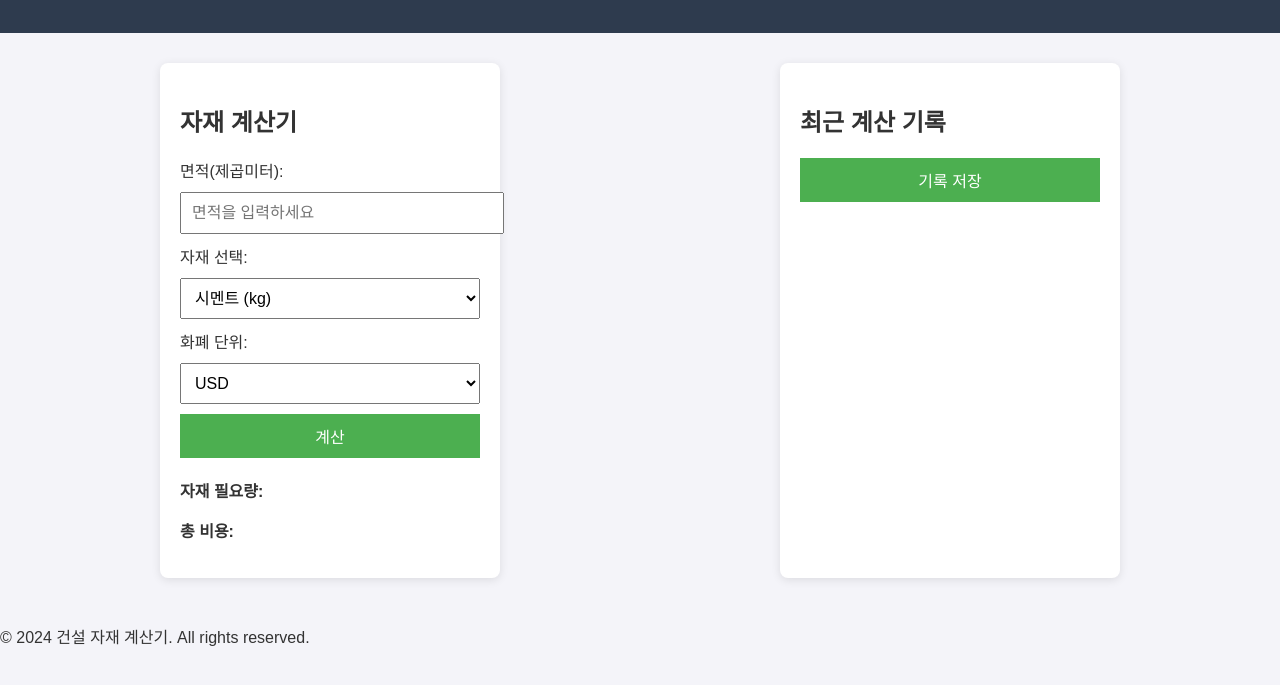
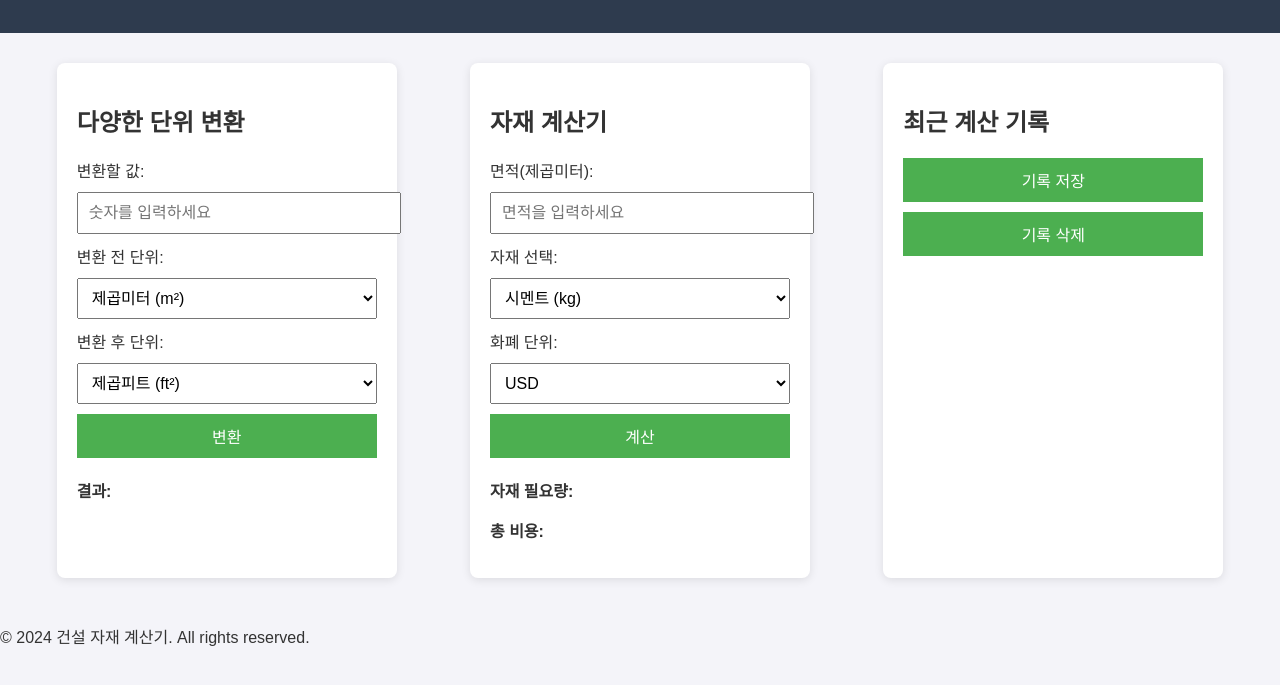
Before and after one commit to hwaseon-yeo/constructionmetricspro, a plain HTML site: page index.html in a window 1280 px wide. Shown: the part 109-794 px from the top of the page. Drawn offline with Linux system fonts and the light colour scheme.

Commit message:
Updated code to include new features-1217_5

```diff
--- a/index.html
+++ b/index.html
@@ -13,6 +13,36 @@
     </header>
 
     <main>
+        <!-- 단위 변환 박스 추가 -->
+        <div class="unit-conversion-container">
+            <h2>다양한 단위 변환</h2>
+            <label for="unit-value">변환할 값:</label>
+            <input type="number" id="unit-value" placeholder="숫자를 입력하세요">
+
+            <label for="unit-from">변환 전 단위:</label>
+            <select id="unit-from">
+                <option value="m2">제곱미터 (m²)</option>
+                <option value="ft2">제곱피트 (ft²)</option>
+                <option value="kg">킬로그램 (kg)</option>
+                <option value="liter">리터 (L)</option>
+                <option value="meter">미터 (m)</option>
+            </select>
+
+            <label for="unit-to">변환 후 단위:</label>
+            <select id="unit-to">
+                <option value="ft2">제곱피트 (ft²)</option>
+                <option value="m2">제곱미터 (m²)</option>
+                <option value="kg">킬로그램 (kg)</option>
+                <option value="liter">리터 (L)</option>
+                <option value="meter">미터 (m)</option>
+            </select>
+
+            <button onclick="convertUnit()">변환</button>
+            <div id="unit-result">
+                <p>결과: <span id="unit-output"></span></p>
+            </div>
+        </div>
+
         <div class="calculator-container">
             <h2>자재 계산기</h2>
 
@@ -45,6 +75,7 @@
             <h2>최근 계산 기록</h2>
             <ul id="recent-conversions"></ul>
             <button onclick="saveRecentConversions()">기록 저장</button>
+            <button onclick="clearRecentConversions()">기록 삭제</button>
         </div>
     </main>
 
--- a/scripts.js
+++ b/scripts.js
@@ -1,4 +1,36 @@
-// 실시간 환율 변환 및 자재량 계산기
+// 다양한 단위 변환
+function convertUnit() {
+    const value = parseFloat(document.getElementById("unit-value").value);
+    const fromUnit = document.getElementById("unit-from").value;
+    const toUnit = document.getElementById("unit-to").value;
+    let result;
+
+    if (isNaN(value)) {
+        alert("숫자를 입력해주세요.");
+        return;
+    }
+
+    // 면적, 무게, 부피, 길이 변환
+    if (fromUnit === "m2" && toUnit === "ft2") {
+        result = value * 10.764;
+    } else if (fromUnit === "ft2" && toUnit === "m2") {
+        result = value / 10.764;
+    } else if (fromUnit === "kg" && toUnit === "ton") {
+        result = value / 1000;
+    } else if (fromUnit === "ton" && toUnit === "kg") {
+        result = value * 1000;
+    } else if (fromUnit === "liter" && toUnit === "gallon") {
+        result = value * 0.264172;
+    } else if (fromUnit === "gallon" && toUnit === "liter") {
+        result = value / 0.264172;
+    } else {
+        result = value;
+    }
+
+    document.getElementById("unit-output").textContent = result.toFixed(2);
+}
+
+// 자재 계산기
 function calculateMaterialsAndCost() {
     const area = parseFloat(document.getElementById("area").value);
     const material = document.getElementById("material").value;
@@ -9,7 +41,6 @@ function calculateMaterialsAndCost() {
         return;
     }
 
-    // 자재 계산
     let materialAmount;
     if (material === "cement") {
         materialAmount = area * 30; // 예시: 시멘트 1m²당 30kg
@@ -19,15 +50,13 @@ function calculateMaterialsAndCost() {
         materialAmount = area * 100; // 예시: 벽돌 1m²당 100개
     }
 
-    // 자재 비용 계산 (API에서 가격 가져오기)
-    fetch(`https://api.exchangerate-api.com/v4/latest/USD`)  // API 예시, 실제 시장가를 API로 가져옴
+    fetch(`https://api.exchangerate-api.com/v4/latest/USD`)
         .then(response => response.json())
         .then(data => {
             const usdToCurrency = data.rates[currency];
             const costPerUnit = 10; // 예시: 단위당 가격 10 USD
             const totalCost = (costPerUnit * materialAmount) * usdToCurrency;
 
-            // 화면에 결과 출력
             document.getElementById("material-output").textContent = materialAmount.toFixed(2);
             document.getElementById("cost-output").textContent = totalCost.toFixed(2);
 
@@ -79,10 +108,15 @@ function saveRecentConversions() {
         fileContent += `면적: ${conversion.area}m², 자재: ${conversion.material}, 자재량: ${conversion.materialAmount}kg, 총 비용: ${conversion.totalCost}\n`;
     });
 
-    // Blob을 사용하여 파일 저장
     const blob = new Blob([fileContent], { type: 'text/plain' });
     const link = document.createElement("a");
     link.href = URL.createObjectURL(blob);
     link.download = "recent_conversions.txt";
     link.click();
 }
+
+// 기록 삭제
+function clearRecentConversions() {
+    localStorage.removeItem("recentConversions");
+    displayRecentConversions();
+}
--- a/styles.css
+++ b/styles.css
@@ -24,7 +24,7 @@ main {
     padding: 20px;
 }
 
-.calculator-container, .recent-conversions-container {
+.unit-conversion-container, .calculator-container, .recent-conversions-container {
     background-color: white;
     border-radius: 8px;
     box-shadow: 0 2px 10px rgba(0, 0, 0, 0.1);
@@ -55,7 +55,7 @@ button:hover {
     background-color: #45a049;
 }
 
-#material-result, #cost-result {
+#material-result, #cost-result, #unit-result {
     margin-top: 20px;
     font-weight: bold;
 }
```
